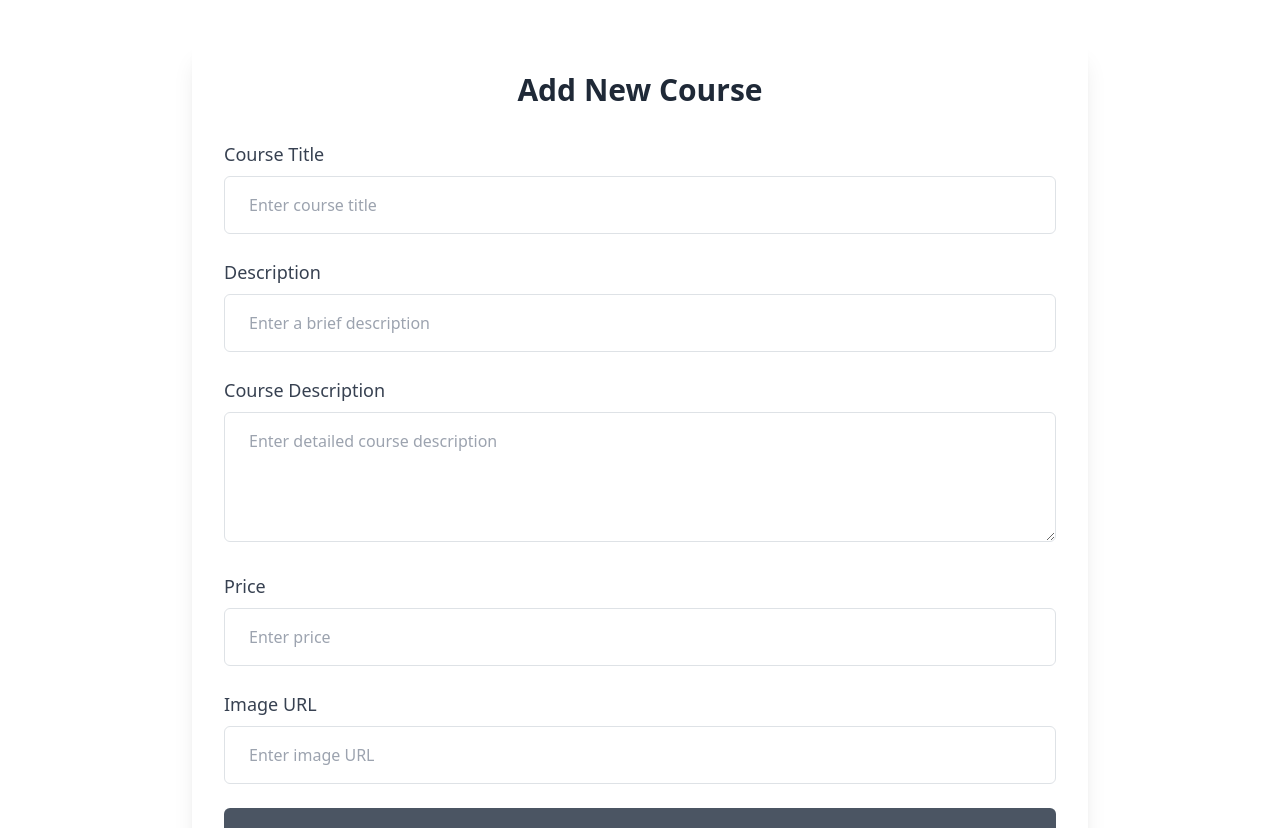
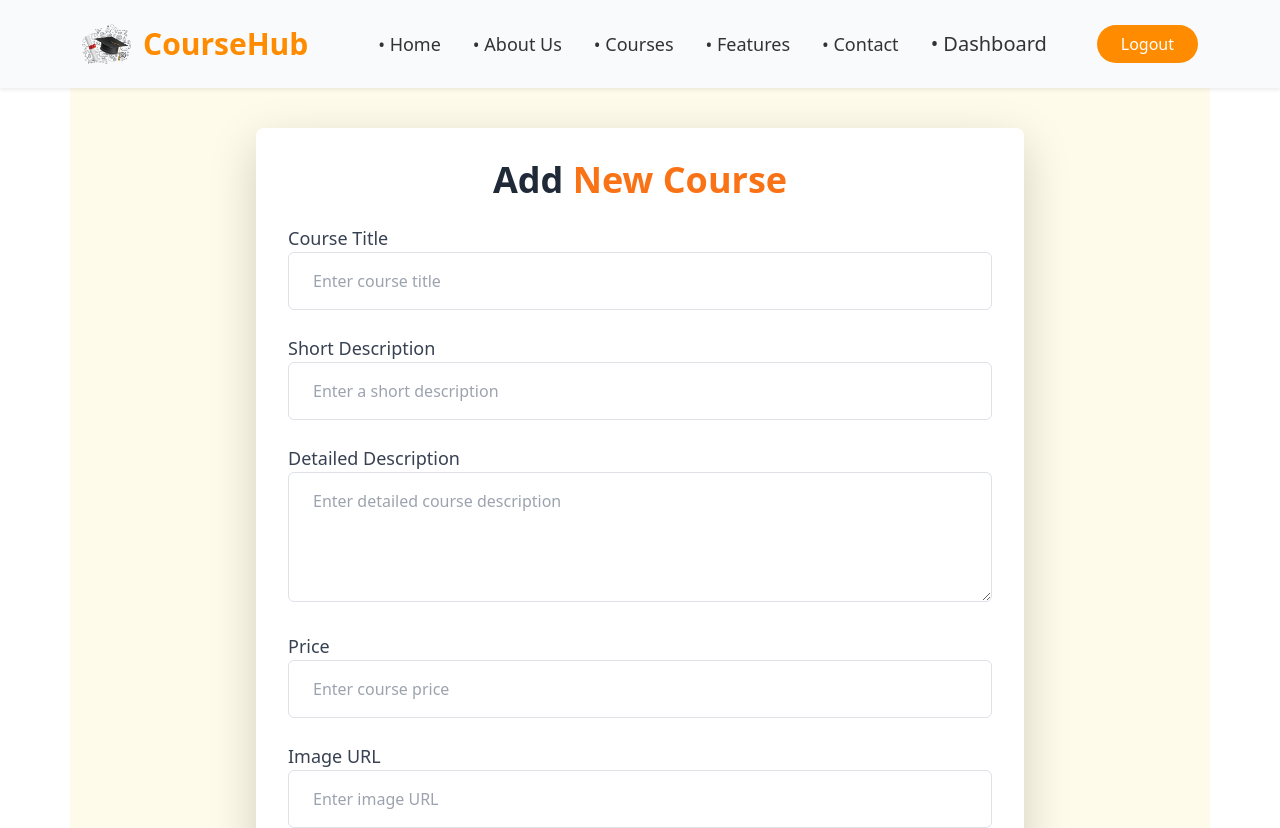
Before and after one commit to ParmS-Musale/Courses-Frontend, a React (Create React App) app: page /add-course in a window 1280 px wide. Shown: the top 828 px of the page. Built offline with nearby package versions, Linux system fonts and the light colour scheme; no server answers; sample sign-in values are in the browser's storage.

Commit message:
All Done..!!

```diff
--- a/src/components/Navbar.js
+++ b/src/components/Navbar.js
@@ -1,11 +1,34 @@
-import React from "react";
+import React, { useEffect, useState } from "react";
 import { Link } from "react-router-dom";
+import axios from "axios";
 
 function Navbar({ refs }) {
   const token = localStorage.getItem("token");
+  const [data, setdata] = useState("");
+
+  const fetchUser = async () => {
+    try {
+      const response = await axios.get(
+        "http://localhost:5020/users/purchase/info",
+        {
+          headers: {
+            Authorization: `Bearer ${localStorage.getItem("token")}`,
+          },
+        }
+      );
+      debugger
+      setdata(response.data);
+    } catch (error) {
+      console.log(error);
+    }
+  };
+
+  useEffect(() => {
+    fetchUser();
+  }, []);
 
   const handleScroll = (sectionRef) => {
-    sectionRef.current.scrollIntoView({
+    sectionRef?.current?.scrollIntoView({
       behavior: "smooth",
       block: "start",
     });
@@ -25,36 +48,43 @@ function Navbar({ refs }) {
         {/* Navigation Links */}
         <div className="hidden md:flex space-x-8">
           <button
-            onClick={() => handleScroll(refs.homeRef)}
+            onClick={() => handleScroll(refs?.homeRef)}
             className="text-lg text-[#333] hover:text-[#FF8C00] transition focus:outline-none"
           >
             &#x2022; Home
           </button>
           <button
-            onClick={() => handleScroll(refs.aboutRef)}
+            onClick={() => handleScroll(refs?.aboutRef)}
             className="text-lg text-[#333] hover:text-[#FF8C00] transition focus:outline-none"
           >
             &#x2022; About Us
           </button>
           <button
-            onClick={() => handleScroll(refs.coursesRef)}
+            onClick={() => handleScroll(refs?.coursesRef)}
             className="text-lg text-[#333] hover:text-[#FF8C00] transition focus:outline-none"
           >
             &#x2022; Courses
           </button>
 
           <button
-            onClick={() => handleScroll(refs.featuresRef)}
+            onClick={() => handleScroll(refs?.featuresRef)}
             className="text-lg text-[#333] hover:text-[#FF8C00] transition focus:outline-none"
           >
             &#x2022; Features
           </button>
           <button
-            onClick={() => handleScroll(refs.contactRef)}
+            onClick={() => handleScroll(refs?.contactRef)}
             className="text-lg text-[#333] hover:text-[#FF8C00] transition focus:outline-none"
           >
             &#x2022; Contact
           </button>
+
+          <Link
+            to="/dashboard"
+            className=" text-[#333] hover:text-[#FF8C00] transition duration-300 text-decoration-none text-xl"
+          >
+            &#x2022; Dashboard
+          </Link>
         </div>
 
         {/* Auth Buttons */}
--- a/src/pages/Admin/AddCourse.js
+++ b/src/pages/Admin/AddCourse.js
@@ -3,6 +3,7 @@ import React, { useEffect, useState } from "react";
 import { useForm } from "react-hook-form";
 import { useNavigate } from "react-router-dom";
 import { toast } from "react-toastify";
+import Navbar from "../../components/Navbar";
 
 const AddCourseForm = () => {
   const {
@@ -13,16 +14,16 @@ const AddCourseForm = () => {
   const [isSubmitting, setIsSubmitting] = useState(false);
   const [formError, setFormError] = useState("");
   const navigate = useNavigate();
+
   const onSubmit = async (data) => {
     setIsSubmitting(true);
     setFormError("");
 
-    // Prepare the data to send to the API
     const courseData = {
       title: data.title,
       description: data.description,
       courseDescription: data.courseDescription,
-      price: parseFloat(data.price), // Ensure price is a number
+      price: parseFloat(data.price),
       imageUrl: data.imageUrl,
     };
 
@@ -36,15 +37,11 @@ const AddCourseForm = () => {
           },
         }
       );
-      console.log(response);
 
       if (response.data.id) {
-        // Success - Trigger toast
         toast.success("Course added successfully");
         navigate("/all-course");
-        // Optionally reset the form or show success message
       } else {
-        // Handle non-successful responses (status not 200)
         throw new Error(response?.data.message);
       }
     } catch (error) {
@@ -63,49 +60,51 @@ const AddCourseForm = () => {
   }, []);
 
   return (
+    <>
     <div>
-      <div className="max-w-4xl mx-auto p-8 bg-white shadow-xl rounded-lg mt-10">
-        <h2 className="text-3xl font-semibold text-gray-800 mb-8 text-center">
-          Add New Course
+      <Navbar/>
+    </div>
+    <div className="container mx-auto px-6 py-10 bg-[#FFFBEA]">
+      <div className="max-w-3xl mx-auto bg-white shadow-lg rounded-lg p-8">
+        <h2 className="text-4xl font-semibold text-center text-gray-800 mb-6">
+          Add <span className="text-orange-500">New Course</span>
         </h2>
 
         {formError && (
-          <div className="text-red-600 mb-6 text-center">
-            <p>{formError}</p>
+          <div className="bg-red-100 text-red-600 p-4 rounded-md mb-4 text-center">
+            {formError}
           </div>
         )}
 
         <form onSubmit={handleSubmit(onSubmit)} className="space-y-6">
-          {/* Title */}
-          <div className="mb-6">
-            <label className="block text-lg font-medium text-gray-700 mb-2">
+          {/* Course Title */}
+          <div>
+            <label className="block text-lg font-medium text-gray-700">
               Course Title
             </label>
             <input
               type="text"
               {...register("title", { required: "Course title is required" })}
-              className="w-full px-4 py-3 border border-gray-300 rounded-md focus:outline-none focus:ring-2 focus:ring-gray-500"
+              className="w-full px-4 py-3 border border-gray-300 rounded-md focus:ring-2 focus:ring-orange-500 focus:outline-none"
               placeholder="Enter course title"
             />
             {errors.title && (
-              <p className="text-red-500 text-sm mt-1">
-                {errors.title.message}
-              </p>
+              <p className="text-red-500 text-sm mt-1">{errors.title.message}</p>
             )}
           </div>
 
-          {/* Description */}
-          <div className="mb-6">
-            <label className="block text-lg font-medium text-gray-700 mb-2">
-              Description
+          {/* Short Description */}
+          <div>
+            <label className="block text-lg font-medium text-gray-700">
+              Short Description
             </label>
             <input
               type="text"
               {...register("description", {
-                required: "Description is required",
+                required: "Short description is required",
               })}
-              className="w-full px-4 py-3 border border-gray-300 rounded-md focus:outline-none focus:ring-2 focus:ring-gray-500"
-              placeholder="Enter a brief description"
+              className="w-full px-4 py-3 border border-gray-300 rounded-md focus:ring-2 focus:ring-orange-500 focus:outline-none"
+              placeholder="Enter a short description"
             />
             {errors.description && (
               <p className="text-red-500 text-sm mt-1">
@@ -114,17 +113,17 @@ const AddCourseForm = () => {
             )}
           </div>
 
-          {/* Course Description */}
-          <div className="mb-6">
-            <label className="block text-lg font-medium text-gray-700 mb-2">
-              Course Description
+          {/* Detailed Description */}
+          <div>
+            <label className="block text-lg font-medium text-gray-700">
+              Detailed Description
             </label>
             <textarea
               {...register("courseDescription", {
-                required: "Course description is required",
+                required: "Detailed description is required",
               })}
               rows="4"
-              className="w-full px-4 py-3 border border-gray-300 rounded-md focus:outline-none focus:ring-2 focus:ring-gray-500"
+              className="w-full px-4 py-3 border border-gray-300 rounded-md focus:ring-2 focus:ring-orange-500 focus:outline-none"
               placeholder="Enter detailed course description"
             />
             {errors.courseDescription && (
@@ -135,8 +134,8 @@ const AddCourseForm = () => {
           </div>
 
           {/* Price */}
-          <div className="mb-6">
-            <label className="block text-lg font-medium text-gray-700 mb-2">
+          <div>
+            <label className="block text-lg font-medium text-gray-700">
               Price
             </label>
             <input
@@ -145,39 +144,35 @@ const AddCourseForm = () => {
                 required: "Price is required",
                 valueAsNumber: true,
               })}
-              className="w-full px-4 py-3 border border-gray-300 rounded-md focus:outline-none focus:ring-2 focus:ring-gray-500"
-              placeholder="Enter price"
+              className="w-full px-4 py-3 border border-gray-300 rounded-md focus:ring-2 focus:ring-orange-500 focus:outline-none"
+              placeholder="Enter course price"
             />
             {errors.price && (
-              <p className="text-red-500 text-sm mt-1">
-                {errors.price.message}
-              </p>
+              <p className="text-red-500 text-sm mt-1">{errors.price.message}</p>
             )}
           </div>
 
           {/* Image URL */}
-          <div className="mb-6">
-            <label className="block text-lg font-medium text-gray-700 mb-2">
+          <div>
+            <label className="block text-lg font-medium text-gray-700">
               Image URL
             </label>
             <input
               type="text"
               {...register("imageUrl", { required: "Image URL is required" })}
-              className="w-full px-4 py-3 border border-gray-300 rounded-md focus:outline-none focus:ring-2 focus:ring-gray-500"
+              className="w-full px-4 py-3 border border-gray-300 rounded-md focus:ring-2 focus:ring-orange-500 focus:outline-none"
               placeholder="Enter image URL"
             />
             {errors.imageUrl && (
-              <p className="text-red-500 text-sm mt-1">
-                {errors.imageUrl.message}
-              </p>
+              <p className="text-red-500 text-sm mt-1">{errors.imageUrl.message}</p>
             )}
           </div>
 
           {/* Submit Button */}
-          <div className="flex justify-center">
+          <div className="text-center">
             <button
               type="submit"
-              className="w-full bg-gray-600 text-white py-3 px-4 rounded-md hover:bg-blue-700 focus:outline-none focus:ring-2 focus:ring-blue-500"
+              className="w-full bg-orange-500 hover:bg-orange-600 text-white font-medium py-3 px-4 rounded-lg shadow-md focus:outline-none focus:ring-2 focus:ring-orange-300 disabled:opacity-50"
               disabled={isSubmitting}
             >
               {isSubmitting ? "Adding Course..." : "Add Course"}
@@ -186,6 +181,7 @@ const AddCourseForm = () => {
         </form>
       </div>
     </div>
+    </>
   );
 };
 
--- a/src/pages/Auth/Login.js
+++ b/src/pages/Auth/Login.js
@@ -16,6 +16,7 @@ const Login = () => {
       setIsLoading(true); // Set loading to true when request starts
       const payload = { Username: email, Password: password };
       const res = await axios.post("http://localhost:5020/user/login", payload);
+      console.log(res);
 
       if (res.data) {
         localStorage.setItem("token", res.data.token);
--- a/src/pages/User/HeroBanner.js
+++ b/src/pages/User/HeroBanner.js
@@ -30,7 +30,7 @@ const HeroBanner = () => {
           {/* Buttons */}
           <div className="flex justify-center lg:justify-start gap-4">
             <Link
-              to="/all-course"
+              to="/"
               className="bg-[#FF8C00] text-white py-3 px-6 rounded-full font-medium hover:bg-[#e57b00] transition duration-300 text-decoration-none"
             >
               Explore Courses
--- a/src/pages/User/Home.js
+++ b/src/pages/User/Home.js
@@ -1,4 +1,4 @@
-import React, { useRef } from "react";
+import React, { useRef,useEffect} from "react";
 import Navbar from "../../components/Navbar";
 import HeroBanner from "./HeroBanner";
 import Features from "./Features";
@@ -10,12 +10,22 @@ import Contact from "./Contact";
 
 const Home = () => {
   // Create refs for each section
-  const homeRef = useRef(null);
-  const coursesRef = useRef(null);
-  const aboutRef = useRef(null);
+
+  const homeRef =     useRef(null);
+  const coursesRef =  useRef(null);
+  const aboutRef =    useRef(null);
   const featuresRef = useRef(null);
-  const contactRef = useRef(null);
-  const testoRef = useRef(null);
+  const contactRef =  useRef(null);
+  const testoRef =    useRef(null);
+
+  console.log(homeRef)
+  console.log(coursesRef)
+  console.log(aboutRef)
+
+
+  useEffect(()=>{
+
+  },[homeRef])
 
   return (
     <div>
--- a/src/pages/User/UserCourses.js
+++ b/src/pages/User/UserCourses.js
@@ -49,7 +49,7 @@ const PurchasedCourseCard = () => {
         }
       );
 
-      toast.success(response.data); // Show success message
+      toast.success("Course Deleted Successfully"); // Show success message
       // Remove the course from the UI
       setCourses(courses.filter((course) => course.id !== courseId));
     } catch (error) {
```
Also changed, not shown: src/pages/Dashboard.js (+29 -14 lines).
